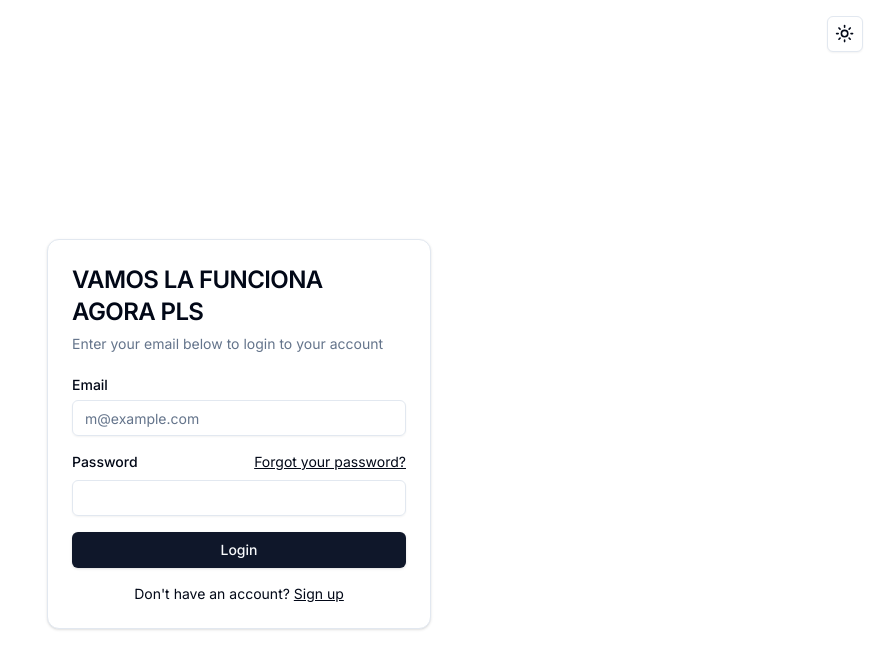
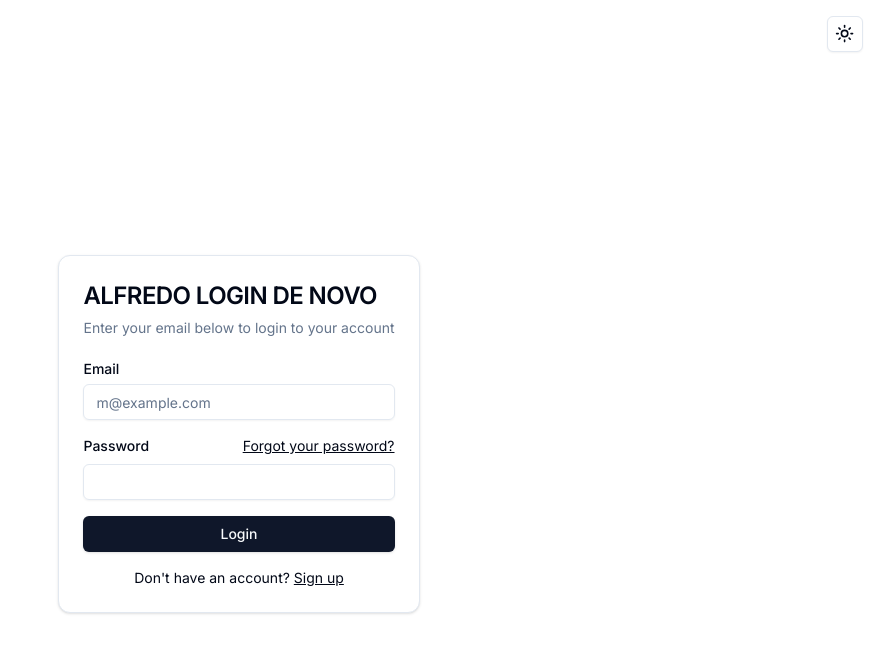
Before and after one commit to alfredopsilva/maket-test, a Next.js app: page /login in a window 1280 px wide. Shown: the top 668 px of the page, without its empty margins (401-1280 px from the left). Built offline with nearby package versions, Linux system fonts and the light colour scheme; no server answers.

Commit message:
Vamos la

```diff
--- a/app/(root)/(auth)/login/page.tsx
+++ b/app/(root)/(auth)/login/page.tsx
@@ -72,7 +72,7 @@ const Login = () => {
             <Card className="mx-auto max-w-sm" data-cy="login-container">
                 <CardHeader>
                     <CardTitle data-cy="card-title" className="text-2xl">
-                        VAMOS LA FUNCIONA AGORA PLS
+                        ALFREDO LOGIN DE NOVO
                     </CardTitle>
                     <CardDescription data-cy="card-description">
                         Enter your email below to login to your account
```
